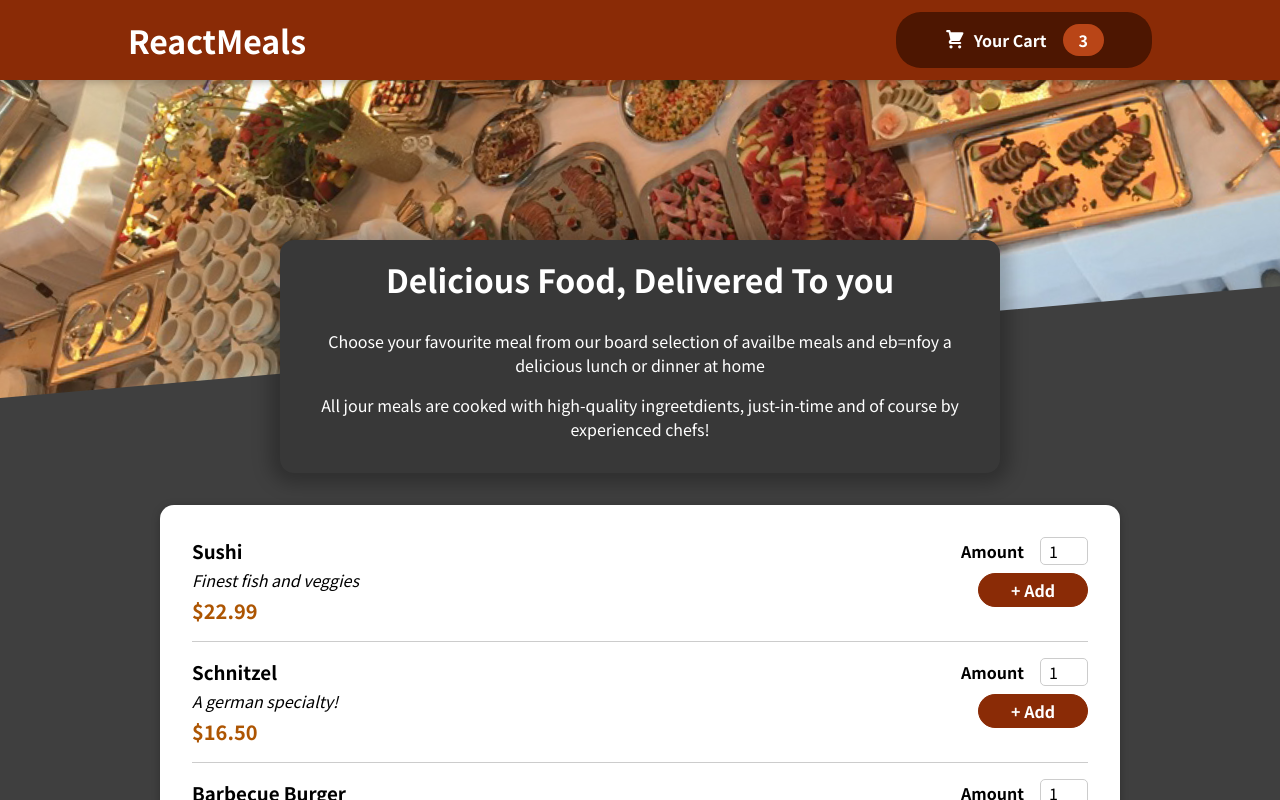
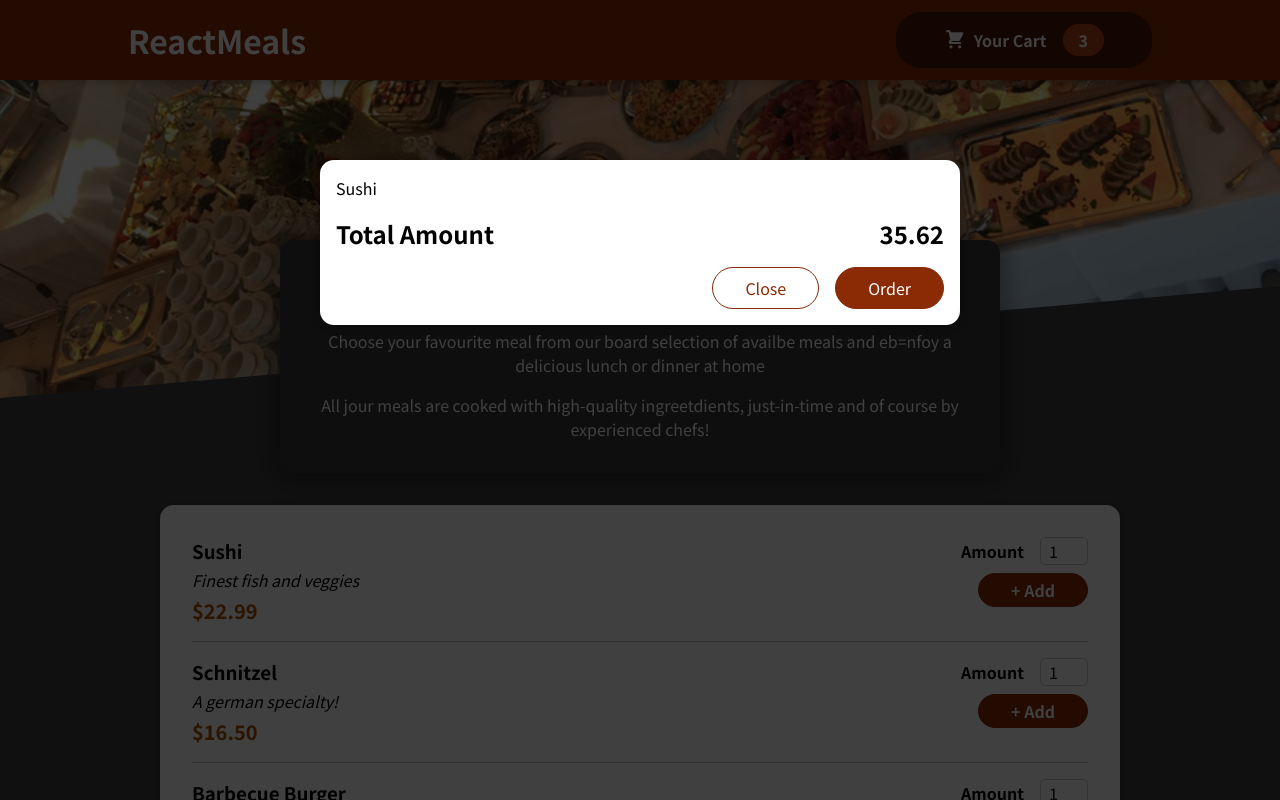
Before and after one commit to Alexander-OE/cart, a JavaScript app: page / in a window 1280 px wide. Shown: the top 800 px of the page. Built offline with nearby package versions, Linux system fonts and the light colour scheme.

Commit message:
add modal

```diff
--- a/public/index.html
+++ b/public/index.html
@@ -28,6 +28,7 @@
   </head>
   <body>
     <noscript>You need to enable JavaScript to run this app.</noscript>
+    <div id="overlays"></div>
     <div id="root"></div>
     <!--
       This HTML file is a template.
--- a/src/App.js
+++ b/src/App.js
@@ -1,8 +1,10 @@
 import Header from "./components/Layout/Header";
 import Meals from "./components/Meals/Meals";
+import Cart from "./components/Cart/Cart";
 function App() {
   return (
     <>
+    <Cart />
       <Header />
       <main>
         <Meals />
--- a/src/components/Cart/Cart.js
+++ b/src/components/Cart/Cart.js
@@ -1,5 +1,5 @@
 import classes from "./Cart.module.css";
-
+import Modal from "../UI/Modal";
 const Cart = (props) => {
   const cartItems = (
     <ul className={classes["cart-items"]}>
@@ -10,9 +10,9 @@
   );
 
   return (
-    <div>
+    <Modal>
       {cartItems}
-      <div>
+      <div className={classes.total}>
         <span>Total Amount</span>
         <span>35.62</span>
       </div>
@@ -20,7 +20,7 @@
     <button className={classes['button--alt']}>Close</button>
     <button className={classes.button}>Order</button>
       </div>
-    </div>
+    </Modal>
   );
 };
 
--- /dev/null
+++ b/src/components/UI/Modal.js
@@ -0,0 +1,31 @@
+import classes from "./Modal.module.css";
+import ReactDOM from "react-dom";
+
+const Backdrop = (props) => {
+  return <div className={classes.backdrop} />;
+};
+
+const ModalOverlay = (props) => {
+  return (
+    <div className={classes.modal}>
+      <div className={classes.content}>{props.children}</div>
+    </div>
+  );
+};
+
+const portalElement = document.getElementById("overlays");
+
+const Modal = (props) => {
+  return (
+    <>
+      {ReactDOM.createPortal(<Backdrop />, portalElement)}
+
+      {ReactDOM.createPortal(
+        <ModalOverlay>{props.children}</ModalOverlay>,
+        portalElement
+      )}
+    </>
+  );
+};
+
+export default Modal;
--- /dev/null
+++ b/src/components/UI/Modal.module.css
@@ -0,0 +1,40 @@
+.backdrop {
+    position: fixed;
+    top: 0;
+    left: 0;
+    width: 100%;
+    height: 100vh;
+    z-index: 20;
+    background-color: rgba(0, 0, 0, 0.75);
+  }
+
+  .modal {
+    position: fixed;
+    top: 20vh;
+    left: 5%;
+    width: 90%;
+    background-color: white;
+    padding: 1rem;
+    border-radius: 14px;
+    box-shadow: 0 2px 8px rgba(0, 0, 0, 0.25);
+    z-index: 30;
+    animation: slide-down 300ms ease-out forwards;
+  }
+
+  @media (min-width: 768px) {
+    .modal {
+      width: 40rem;
+      left: calc(50% - 20rem);
+    }
+  }
+
+  @keyframes slide-down {
+    from {
+      opacity: 0;
+      transform: translateY(-3rem);
+    }
+    to {
+      opacity: 1;
+      transform: translateY(0);
+    }
+  }
```
